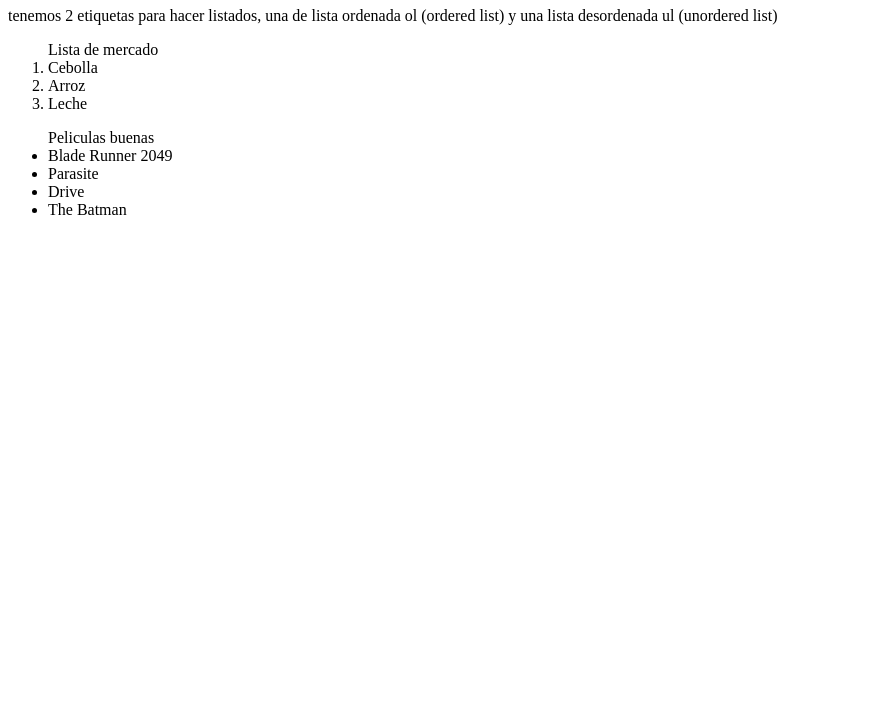
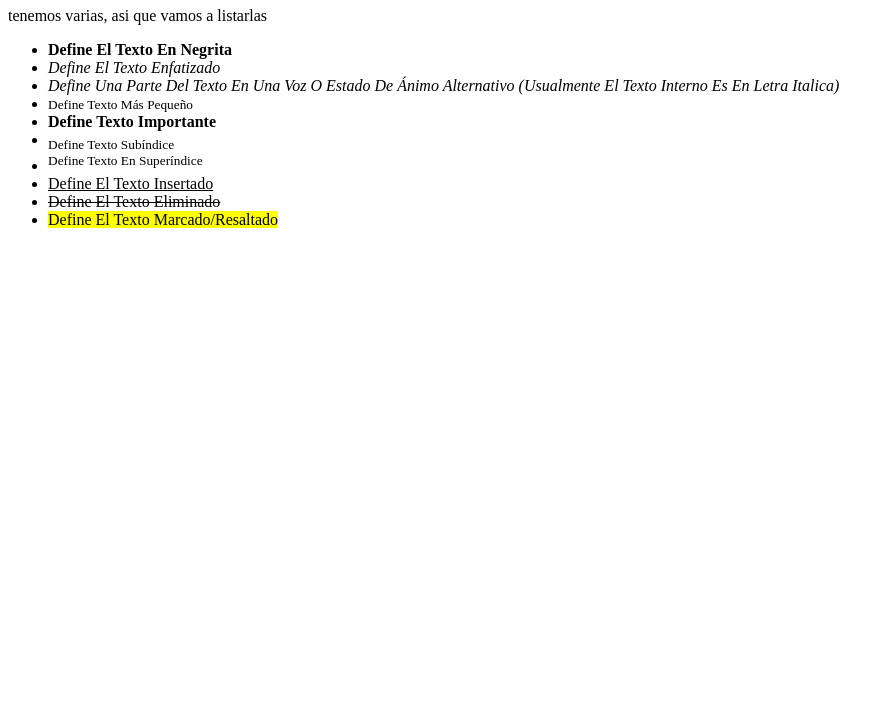
Before and after one commit to Junicuaaa/etiquetas-HTML, a plain HTML site: page index.html in a window 1280 px wide. Shown: the part 73-800 px from the top of the page, without its empty margins (0-894 px from the left). Drawn offline with Linux system fonts and the light colour scheme.

Commit message:
Etiquetas de formato de texto

```diff
--- a/index.html
+++ b/index.html
@@ -10,35 +10,39 @@
 </head>
 
 <body>
-    <h1>ETIQUETAS DE LISTA</h1>
-    <p>tenemos 2 etiquetas para hacer listados, una de lista ordenada ol (ordered list) y una lista
-        desordenada ul (unordered list)
-    </p>
-    <ol>
-        Lista de mercado
+    <h1>ETIQUETAS DE FORMATO DE TEXTO</h1>
+    <p>tenemos varias, asi que vamos a listarlas</p>
+    <ul>
         <li>
-            cebolla
+            <b> Define el texto en negrita </b>
         </li>
         <li>
-            arroz
+            <em> Define el texto enfatizado </em>
         </li>
         <li>
-            leche
-        </li>
-    </ol>
-    <ul>
-        Peliculas buenas
-        <li>
-            blade runner 2049
+            <i> Define una parte del texto en una voz o estado de ánimo alternativo (usualmente el texto interno
+                es en letra italica) </i>
         </li>
         <li>
-            parasite
+            <small> Define texto más pequeño </small>
         </li>
         <li>
-            drive
+            <strong> Define texto importante </strong>
         </li>
         <li>
-            the batman
+            <sub> Define texto subíndice </sub>
+        </li>
+        <li>
+            <sup> Define texto en superíndice </sup>
+        </li>
+        <li>
+            <ins> Define el texto insertado </ins>
+        </li>
+        <li>
+            <del> Define el texto eliminado </del>
+        </li>
+        <li>
+            <mark> Define el texto marcado/resaltado </mark>
         </li>
     </ul>
 </body>
```
